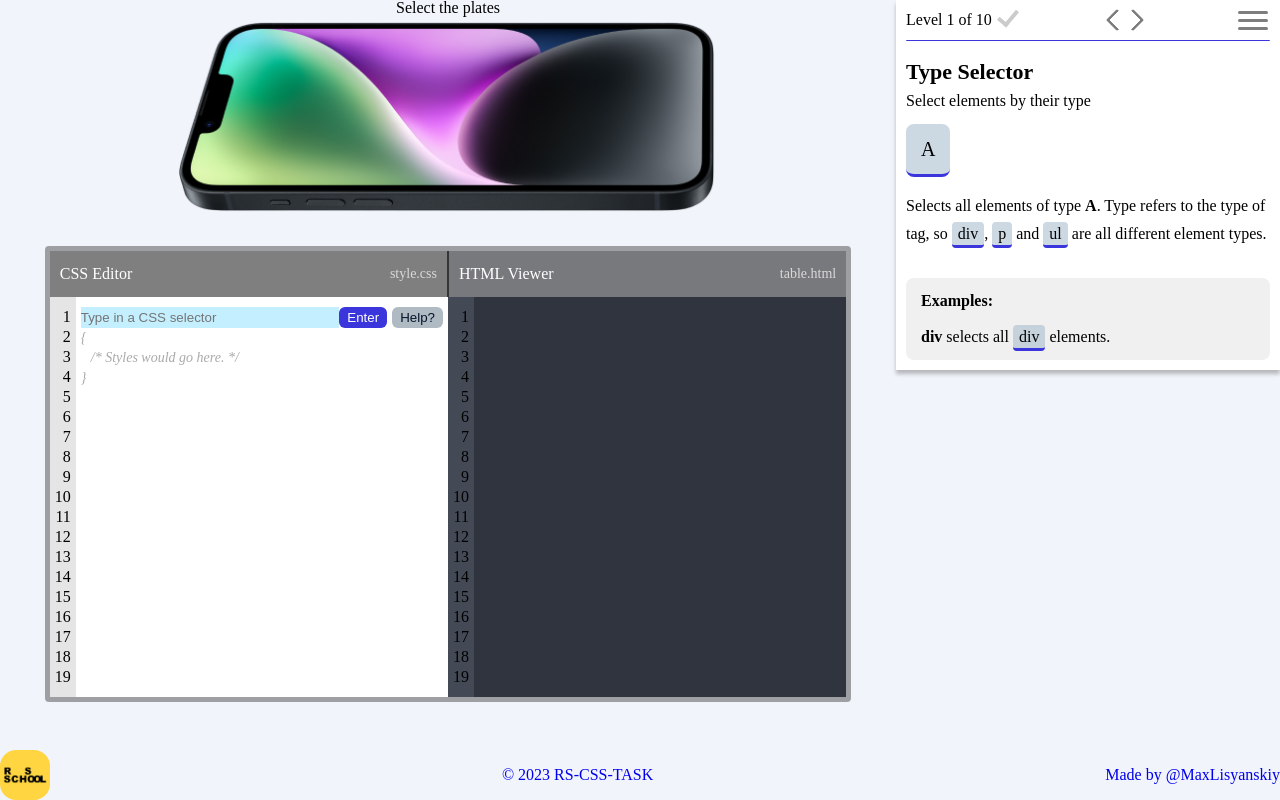
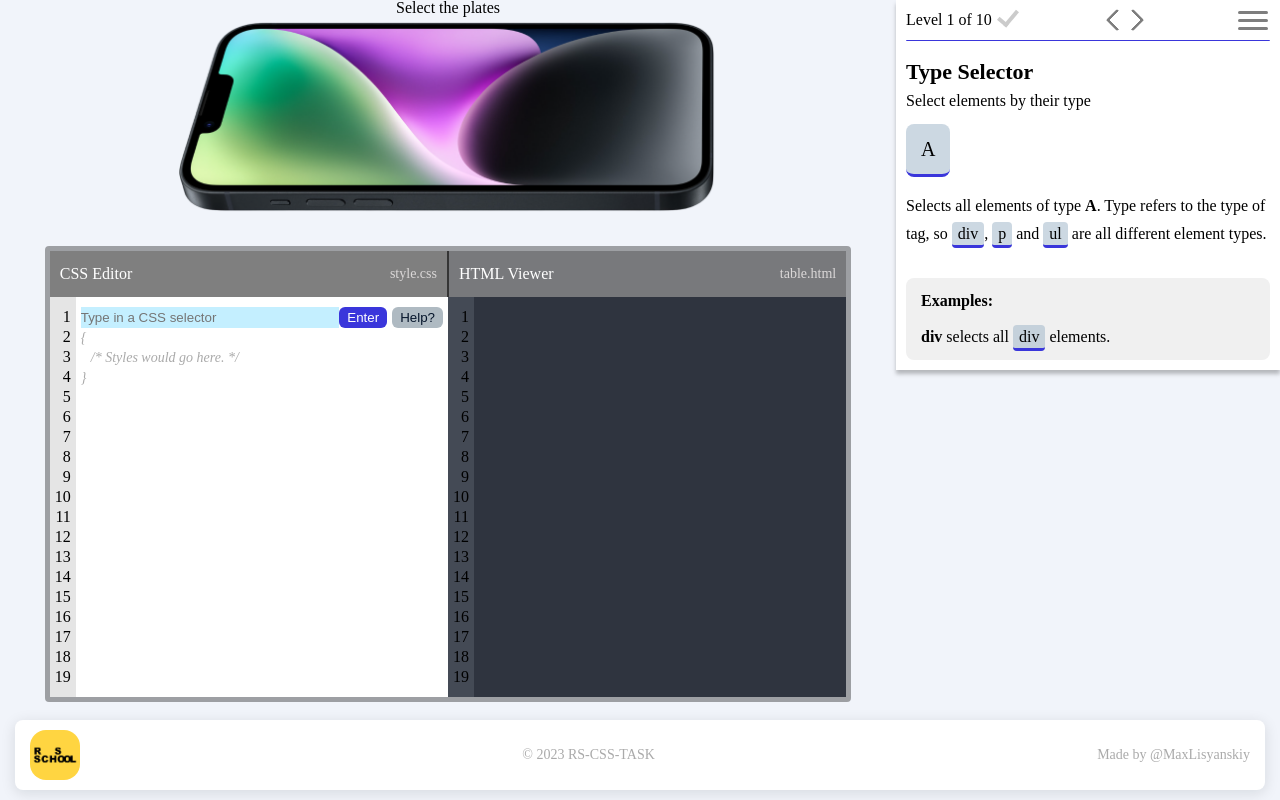
Before and after one commit to MaxLisyanskiy/rsschool-completed-tasks, a website built with webpack: page rs-css/src/index.html in a window 1280 px wide. Built offline with nearby package versions, Linux system fonts and the light colour scheme; a web font is replaced by a local one.

Commit message:
refactor: replace utils, change footer styles

```diff
--- a/rs-css/src/app/components/AppFooter/AppFooter.scss
+++ b/rs-css/src/app/components/AppFooter/AppFooter.scss
@@ -1,15 +1,48 @@
 .footer {
-  position: fixed;
+  max-width: 1280px;
+  width: 100%;
+  position: absolute;
   bottom: 0;
-  display: flex;
-  align-items: center;
-  justify-content: space-between;
-  width: 100%;
+  left: 50%;
+  transform: translateX(-50%);
+
+  &__wrapp {
+    display: flex;
+    align-items: center;
+    justify-content: space-between;
+    padding: 10px 15px;
+    margin: 10px 15px;
+    background: #fff;
+    border-radius: 8px;
+    box-shadow: 0px 3px 14px 1px rgba(14, 15, 22, 0.1);
+  }
 
   &__school {
     width: 50px;
     height: 50px;
     background: url("../../../assets/rsschool.jpg") center / contain no-repeat;
     border-radius: 16px;
+    transition: all 0.3s ease;
+    &:hover {
+      box-shadow: 0px 3px 14px 1px rgba(#3a36db, 0.3);
+    }
+  }
+
+  &__task {
+    color: #aaa;
+    font-size: 14px;
+    transition: all 0.3s ease;
+    &:hover {
+      color: rgba(#3a36db, 0.7);
+    }
+  }
+
+  &__git {
+    color: #aaa;
+    font-size: 14px;
+    transition: all 0.3s ease;
+    &:hover {
+      color: rgba(#3a36db, 0.7);
+    }
   }
 }
--- a/rs-css/src/app/components/AppFooter/AppFooter.ts
+++ b/rs-css/src/app/components/AppFooter/AppFooter.ts
@@ -1,3 +1,4 @@
+import { createElement } from "../utils";
 import "./AppFooter.scss";
 
 export default class AppFooter {
@@ -11,9 +12,9 @@ export default class AppFooter {
   }
 
   getHtmlElement(): HTMLElement {
-    const footer = document.createElement("footer");
-    footer.classList.add("footer");
-    footer.append(
+    const footer = createElement("footer", "footer");
+    const footerWrapp = createElement("div", "footer__wrapp");
+    footerWrapp.append(
       this.createLink("footer__school", "https://rs.school/", ""),
       this.createLink(
         "footer__task",
@@ -22,6 +23,7 @@ export default class AppFooter {
       ),
       this.createLink("footer__git", "https://github.com/MaxLisyanskiy", "Made by @MaxLisyanskiy"),
     );
+    footer.append(footerWrapp);
     return footer;
   }
 }
--- a/rs-css/src/app/components/AppMain/AppMain.ts
+++ b/rs-css/src/app/components/AppMain/AppMain.ts
@@ -1,4 +1,4 @@
-import { createButtonElement, createElement, createTextElement } from "../AppSidebar/utils";
+import { createButtonElement, createElement, createTextElement } from "../utils";
 import "./AppMain.scss";
 
 export default class AppMain {
--- a/rs-css/src/app/components/AppSidebar/AppSidebar.ts
+++ b/rs-css/src/app/components/AppSidebar/AppSidebar.ts
@@ -1,5 +1,5 @@
 import "./AppSidebar.scss";
-import { createElement, createTextElement } from "./utils";
+import { createElement, createTextElement } from "../utils";
 
 export default class AppSidebar {
   showMenu: boolean = false;
--- a/rs-css/src/scss/style.scss
+++ b/rs-css/src/scss/style.scss
@@ -32,6 +32,8 @@ body {
 }
 
 .container {
+  max-width: 1280px;
+  margin: 0 auto;
   height: 100vh;
   display: flex;
   align-items: flex-start;
```
Also changed, not shown: rs-css/src/app/components/utils.ts (renamed from rs-css/src/app/components/AppSidebar/utils.ts).
